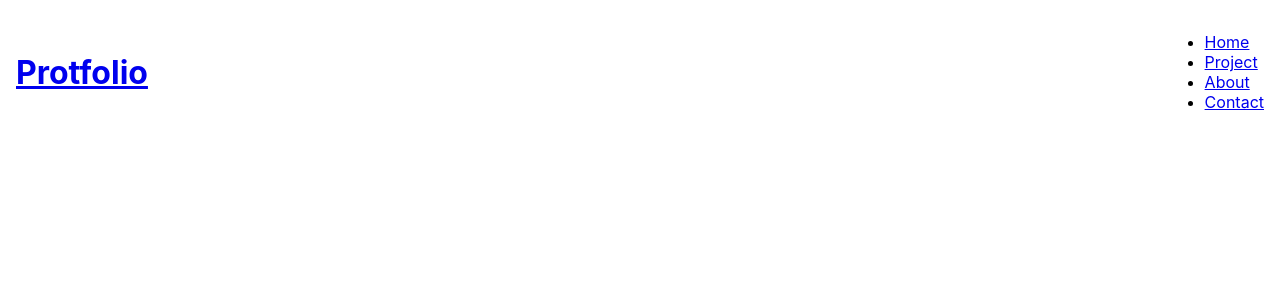
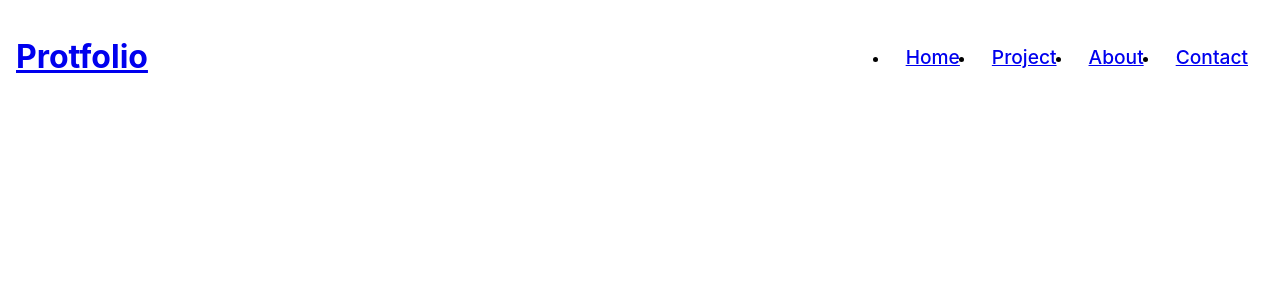
Before and after one commit to Code-Institute-Submissions/my-app, a React (Create React App) app: page / in a window 1280 px wide. Shown: the top 300 px of the page. Built offline with nearby package versions, Linux system fonts and the light colour scheme.

Commit message:
Class name added to Navbar

```diff
--- a/src/components/Navbar.js
+++ b/src/components/Navbar.js
@@ -9,7 +9,7 @@ const Navbar = () => {
         <Link to="/">
             <h1>Protfolio</h1>
         </Link>
-        <ul>
+        <ul className="nav-menu">
             <li>
                 <Link to="/">Home</Link>
             </li>
```
